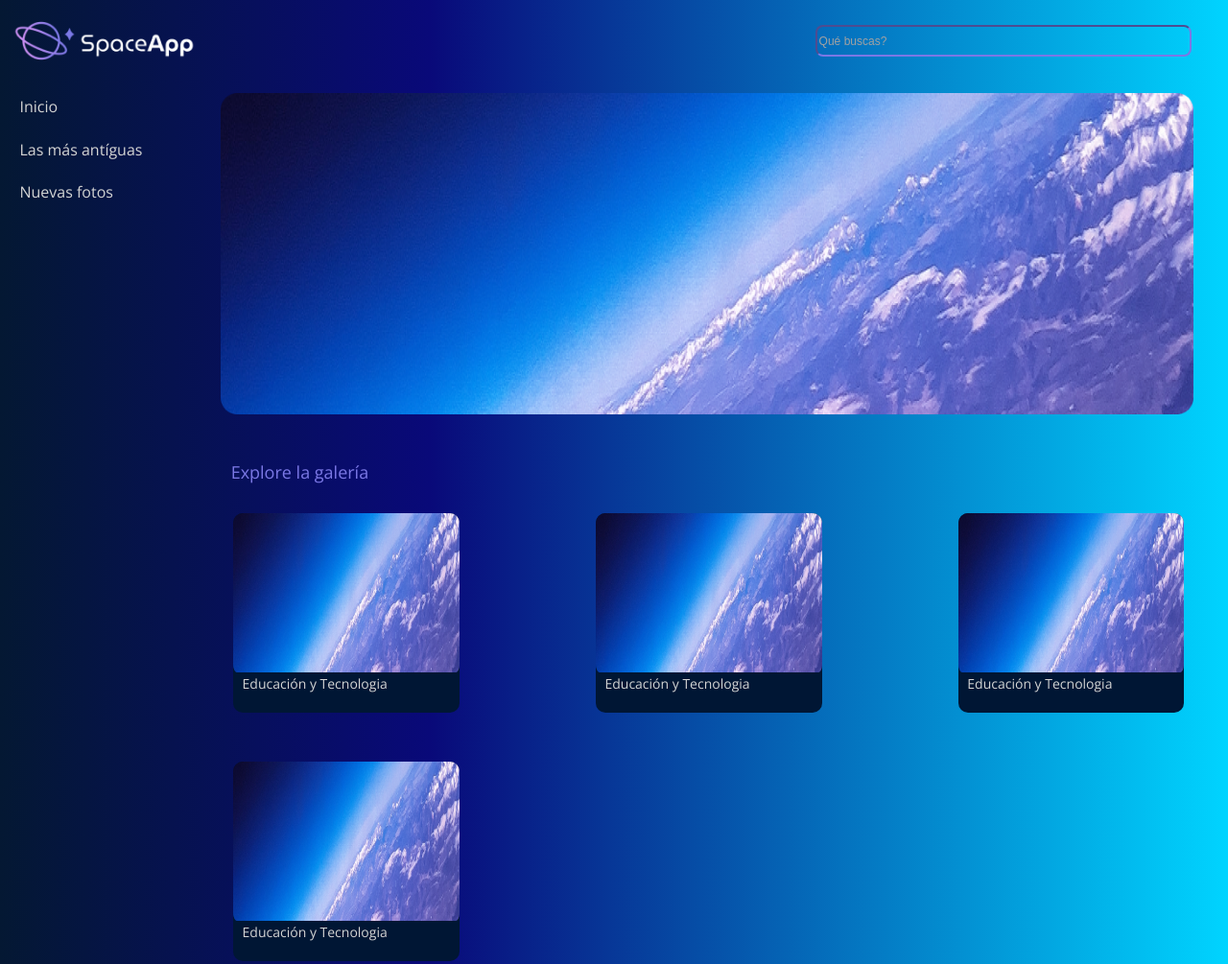
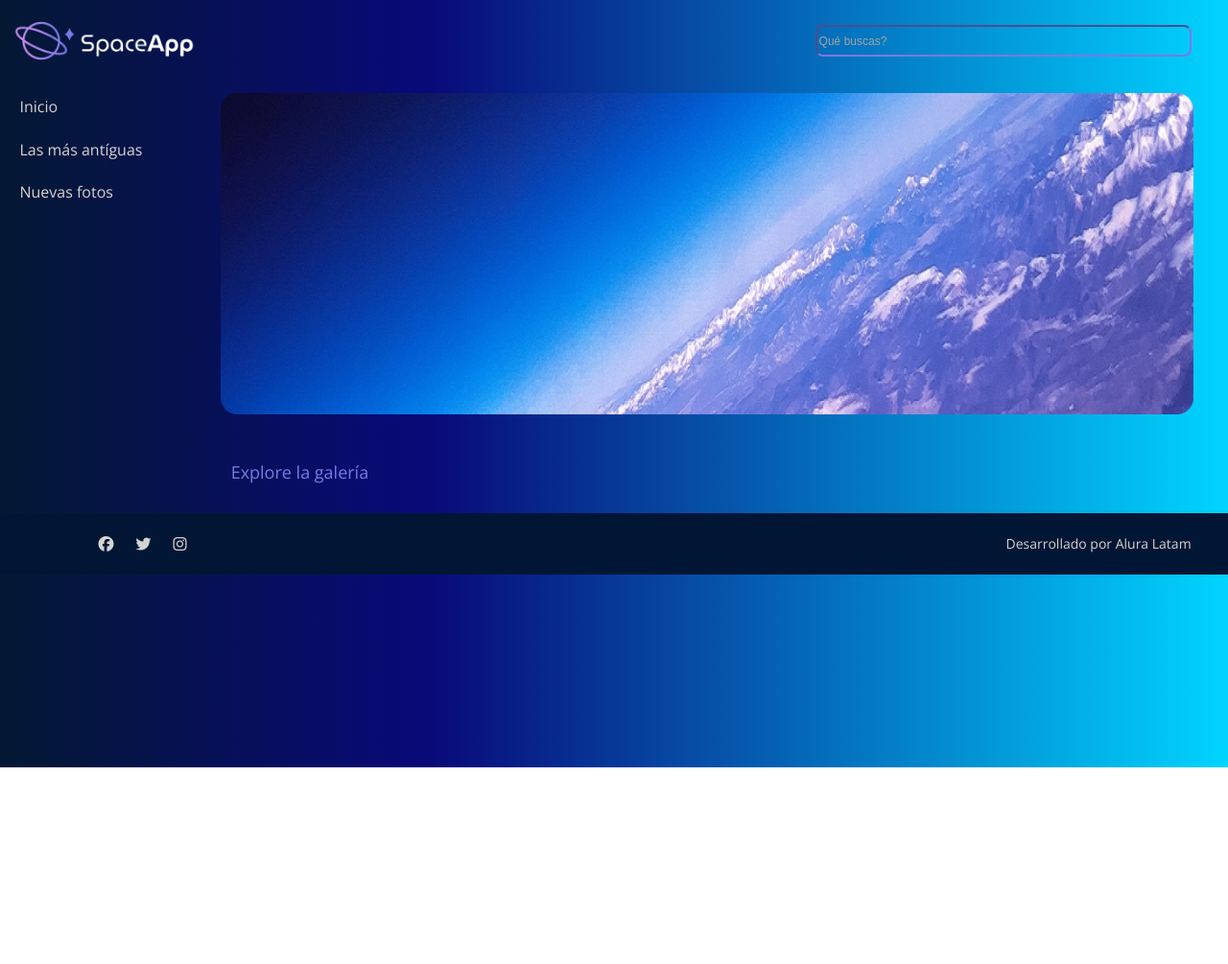
Before and after one commit to sotus10/SpaceApp, a plain HTML site: page index.html in a window 1280 px wide. Shown: the top 1005 px of the page at 96% size. After the commit the page ends 800 px from the top, so only its background shows below. Drawn offline with nearby package versions, Linux system fonts and the light colour scheme; a web font is replaced by a local one.

Commit message:
Update JS

```diff
--- a/index.html
+++ b/index.html
@@ -47,22 +47,6 @@
     <section class="card__section">
 
            <ul class="ul__cards" data-ul>
-                  <li class="card">
-                    <img class="card__image" src="assets/BannerSpaceApp.png" alt="imagen">
-                    <h3 class="card__title">Educación y Tecnologia</h3>
-                </li>
-                <li class="card">
-                    <img class="card__image" src="assets/BannerSpaceApp.png" alt="imagen">
-                    <h3 class="card__title">Educación y Tecnologia</h3>
-                </li>
-                <li class="card">
-                    <img class="card__image" src="assets/BannerSpaceApp.png" alt="imagen">
-                    <h3 class="card__title">Educación y Tecnologia</h3>
-                </li>
-                <li class="card">
-                    <img class="card__image" src="assets/BannerSpaceApp.png" alt="imagen">
-                    <h3 class="card__title">Educación y Tecnologia</h3>
-                </li>
 
 
             </ul>
--- a/script.js
+++ b/script.js
@@ -1,4 +1,27 @@
-const url = "https://api.nasa.gov/planetary/apod?api_key=DEMO_KEY&count=5"
+const url = "https://api.nasa.gov/planetary/apod?api_key=DEMO_KEY&count=15"
 
-//El fetch API es una función que nos permite usar la API
-fetch(url).
+/*function listaDeImagenes() {
+    //El fetch API es una función que nos permite usar la API
+    fetch(url)
+    //En el then escribimos lo que debe pasar si se cumple la promesa
+    .then( response => response.json())
+    .then( datosImagenes => {
+        //El console.log es para revisar que si se este conectando con la API
+        console.log(datosImagenes)
+        const card = document.querySelector("[data-ul]")
+        //Modificamos el HTML con los datos de la API por medio de JS
+        datosImagenes.forEach(elemento => {
+            const contenido = `<li class="card">
+                        <img class="card__image" src="${elemento.url}" alt="imagen">
+                        <h3 class="card__title">${elemento.title}</h3>
+                    </li>`
+            //Hacemos los cambios en el HTML
+            card.innerHTML = card.innerHTML + contenido
+        });
+    })
+    //El catch es por si la promesa no se cumple, y le hacemos un console.log para ver el error.
+    .catch( error => console.log(error))
+}
+
+//Ponemos a trabajar la función
+listaDeImagenes()*/
```
